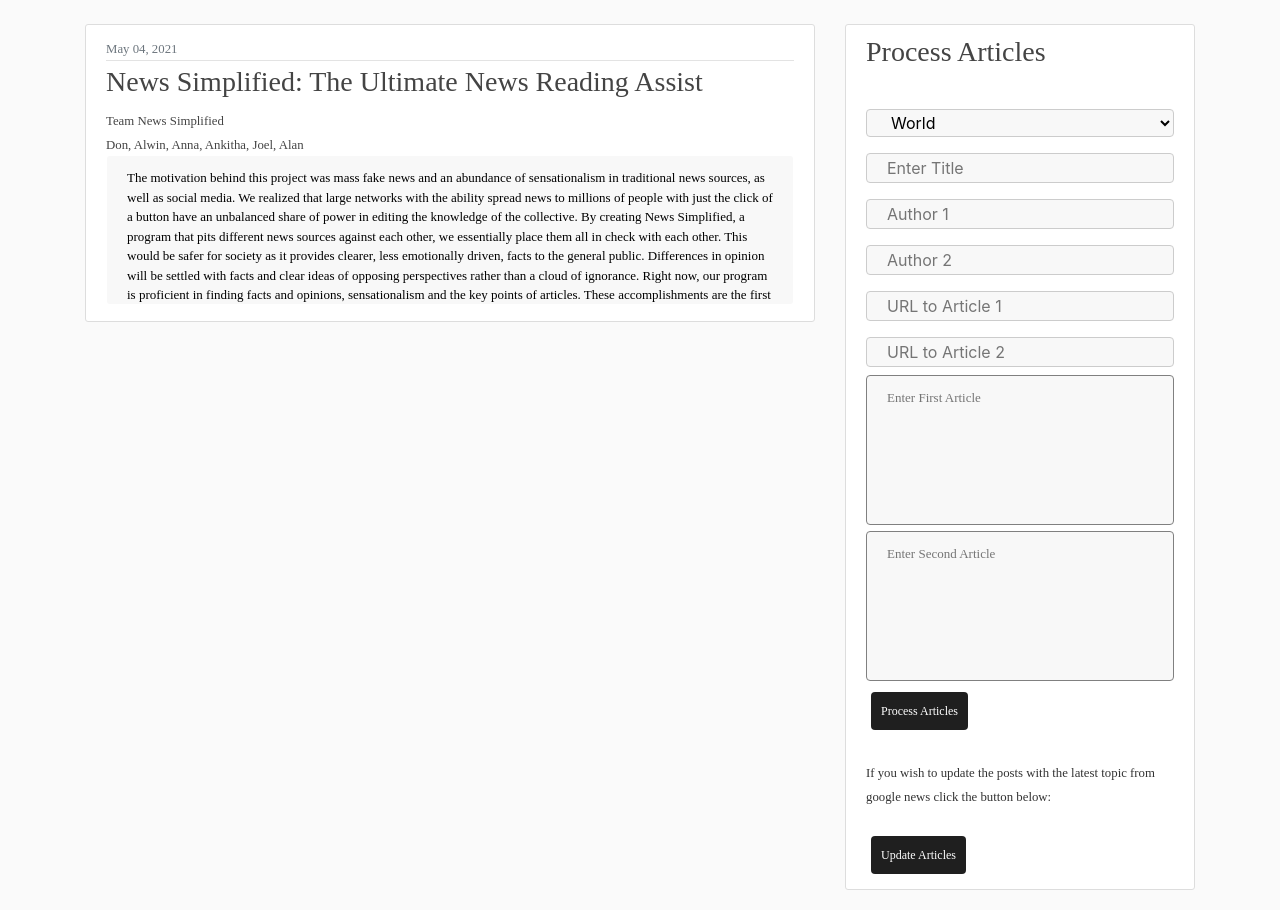
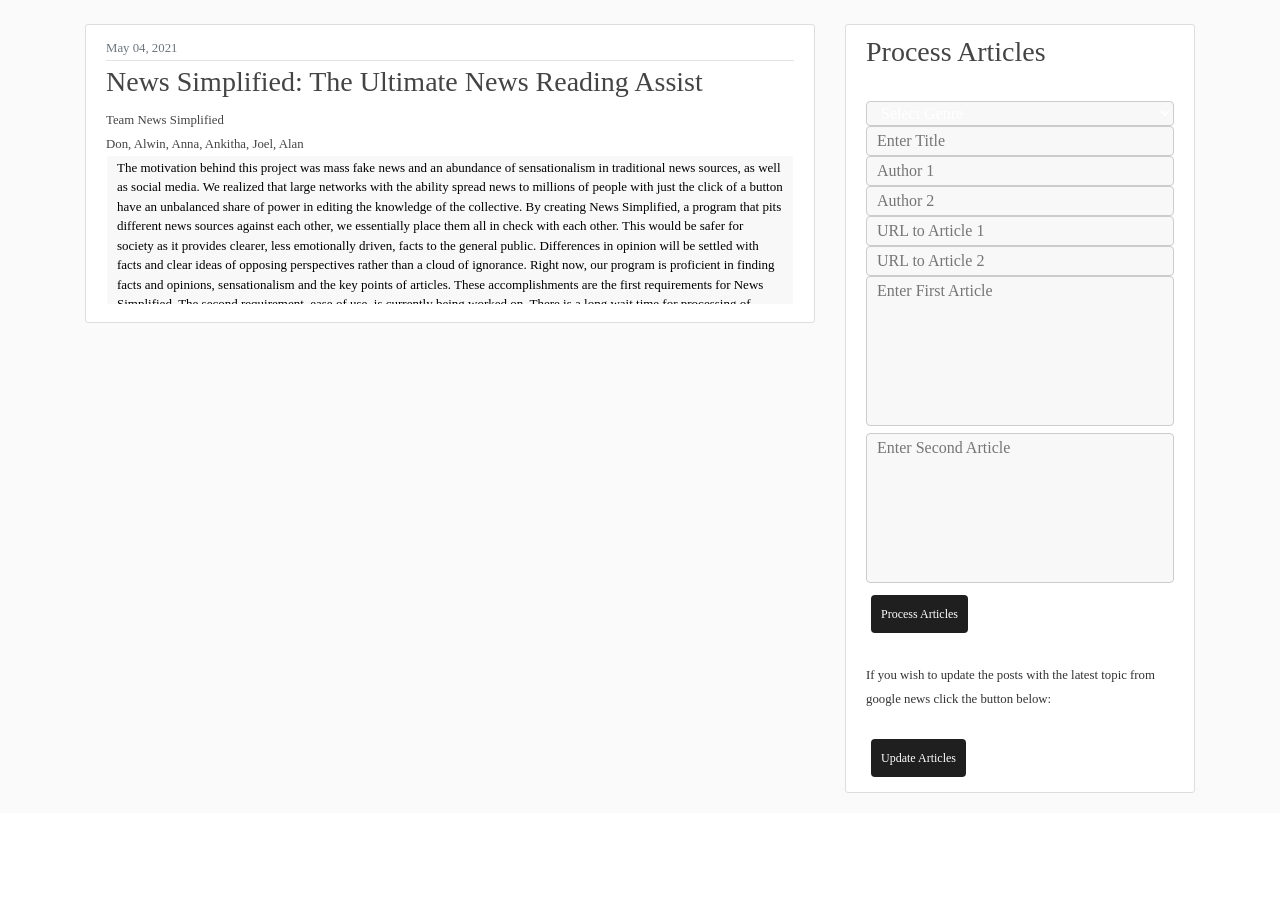
Before and after one commit to dthomas40/newssimplified, a Django app: page /about/ in a window 1280 px wide. Shown: the part 56-966 px from the top of the page. After the commit the page ends 849 px from the top, so only its background shows below. Run offline with Django 3.2, Linux system fonts and the light colour scheme; some libraries are stand-ins or nearby versions.

Commit message:
textinput styling changes

```diff
--- a/blog/templates/blog/base.html
+++ b/blog/templates/blog/base.html
@@ -19,11 +19,14 @@
     {% endif %}
 
     <style>
+      * {
+        font-family: 'Times New Roman', Times, serif;
+      }
 
       textarea {
         width: 100%;
         height: 150px;
-        padding: 12px 20px;
+        padding: 2px 10px;
         box-sizing: border-box;
         border: 1px solid #ccc;
         border-radius: 4px;
@@ -33,12 +36,12 @@
 
       input[type=text], select {
         width: 100%;
-        padding: 2px 20px;
-        margin: 8px 0;
+        padding: 2px 10px;
         display: inline-block;
         border: 1px solid #ccc;
         border-radius: 4px;
         background-color: #f8f8f8;
+        color: #ffffff;
         box-sizing: border-box;
       }
 
@@ -146,6 +149,7 @@
                     {% csrf_token %}
                     <br/>
                     <select id="genre" name="genre">
+                      <option value="" disabled selected>Select Genre</option>
                       <option value="W">World</option>
                       <option value="F">Finance</option>
                       <option value="P">Politics</option>
@@ -158,8 +162,8 @@
                     <input type="text" id="author2" name="author2" placeholder="Author 2">
                     <input type="text" id="url1" name="url1" placeholder="URL to Article 1">
                     <input type="text" id="url2" name="url2" placeholder="URL to Article 2">
-                    <textarea id="article1" rows="6" cols="42" name="article1" placeholder="Enter First Article" style="font-family: 'Times New Roman', Times, serif; scrollbar-width: 10px; scrollbar-base-color: darkgrey; scrollbar-highlight-color: black; border-color: gray; font-size: small;"></textarea>
-                    <textarea id="article2" rows="6" cols="42" name="article2" placeholder="Enter Second Article" style="font-family: 'Times New Roman', Times, serif; scrollbar-width: 10px; scrollbar-base-color: darkgrey; scrollbar-highlight-color: black; border-color: gray; font-size: small;"></textarea>
+                    <textarea id="article1" rows="6" cols="42" name="article1" placeholder="Enter First Article"></textarea>
+                    <textarea id="article2" rows="6" cols="42" name="article2" placeholder="Enter Second Article"></textarea>
                     <input type="submit" value="Process Articles" class="button" style="font-family: 'Times New Roman', Times, serif; vertical-align:middle">
                 </form>
                 <br/>
```
